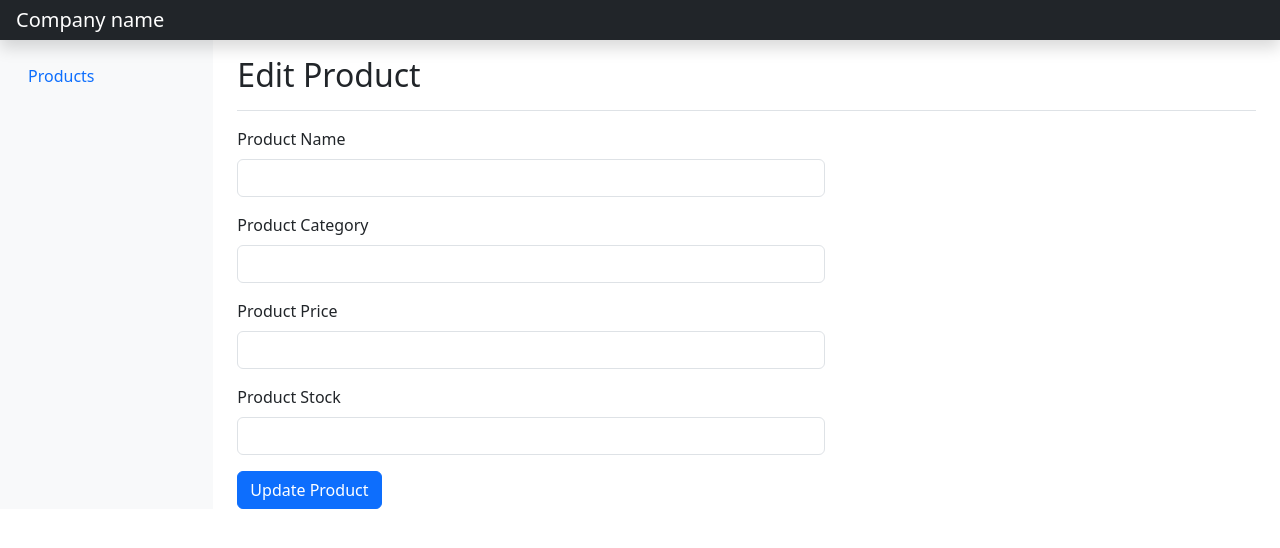
After one commit to ashutoshm17121999/mongo-Store, a PHP site: page /src/app/views/login/updateList.phtml in a window 1280 px wide. The commit adds this page. Shown: the top 548 px of the page. Run offline with PHP 8.4, Linux system fonts and the light colour scheme; the template is opened without the code that fills it, so the values that code supplies are empty; some libraries are stand-ins or nearby versions.

Commit message:
mongodb-Add Product

```diff
--- /dev/null
+++ b/src/app/views/login/updateList.phtml
@@ -0,0 +1,117 @@
+<!doctype html>
+<html lang="en">
+
+<head>
+    <meta charset="utf-8">
+    <meta name="viewport" content="width=device-width, initial-scale=1">
+    <meta name="description" content="">
+    <meta name="author" content="Mark Otto, Jacob Thornton, and Bootstrap contributors">
+    <meta name="generator" content="Hugo 0.88.1">
+    <link href="https://cdn.jsdelivr.net/npm/bootstrap@5.1.3/dist/css/bootstrap.min.css" rel="stylesheet" integrity="sha384-1BmE4kWBq78iYhFldvKuhfTAU6auU8tT94WrHftjDbrCEXSU1oBoqyl2QvZ6jIW3" crossorigin="anonymous">
+    <title>Dashboard Template · Bootstrap v5.1</title>
+
+    <link rel="canonical" href="https://getbootstrap.com/docs/5.1/examples/dashboard/">
+
+
+
+    <!-- Bootstrap core CSS -->
+    <link href="../node_modules/bootstrap/dist/css/bootstrap.min.css" rel="stylesheet" crossorigin="anonymous">
+
+
+    <style>
+        .bd-placeholder-img {
+            font-size: 1.125rem;
+            text-anchor: middle;
+            -webkit-user-select: none;
+            -moz-user-select: none;
+            user-select: none;
+        }
+
+        @media (min-width: 768px) {
+            .bd-placeholder-img-lg {
+                font-size: 3.5rem;
+            }
+        }
+    </style>
+
+
+    <!-- Custom styles for this template -->
+    <link href="./assets/css/dashboard.css" rel="stylesheet">
+</head>
+
+<body>
+
+    <header class="navbar navbar-dark sticky-top bg-dark flex-md-nowrap p-0 shadow">
+        <a class="navbar-brand col-md-3 col-lg-2 me-0 px-3" href="#">Company name</a>
+        <button class="navbar-toggler position-absolute d-md-none collapsed" type="button" data-bs-toggle="collapse" data-bs-target="#sidebarMenu" aria-controls="sidebarMenu" aria-expanded="false" aria-label="Toggle navigation">
+            <span class="navbar-toggler-icon"></span>
+        </button>
+        <div class="navbar-nav">
+        </div>
+    </header>
+    <div class="container-fluid">
+        <div class="row">
+            <nav id="sidebarMenu" class="col-md-3 col-lg-2 d-md-block bg-light sidebar collapse">
+                <div class="position-sticky pt-3">
+                    <ul class="nav flex-column">
+                        <li class="nav-item">
+                            <a class="nav-link active" aria-current="page" href="/index/product">
+                                <span data-feather="home"></span>
+                                Products
+                            </a>
+                        </li>
+
+                    </ul>
+                </div>
+            </nav>
+
+            <main class="col-md-9 ms-sm-auto col-lg-10 px-md-4">
+                <div class="d-flex justify-content-between flex-wrap flex-md-nowrap align-items-center pt-3 pb-2 mb-3 border-bottom">
+                    <h1 class="h2">Edit Product</h1>
+                </div>
+                <form class="row g-3" method="POST" action="/login/updateProduct">
+                    <div class="col-md-7">
+                        <label for="product_name" class="form-label">Product Name</label>
+                        <input type="text" class="form-control" id="product_name" name="product_name" value="<?php echo $data->name; ?>">
+                    </div>
+                    <div class="col-md-7">
+                        <label for="product_category" class="form-label">Product Category</label>
+                        <input type="text" class="form-control" id="product_category" name="product_category" value="<?php echo $data->category; ?>">
+                    </div>
+                    <div class="col-md-7">
+                        <label for="product_price" class="form-label">Product Price</label>
+                        <input type="text" class="form-control" id="product_price" name="product_price" value="<?php echo $data->price; ?>">
+                    </div>
+                    <div class="col-md-7">
+                        <label for="product_stock" class="form-label">Product Stock</label>
+                        <input type="text" class="form-control" id="product_stock" name="product_stock" value="<?php echo $data->stock; ?>">
+                    </div>
+                    <input type="hidden" name="id" value="<?php echo $data->_id; ?>">
+                    <?php
+                    // error_reporting(0);
+                    $length = count($data->added_fields);
+                    $html = "<h3>Addtional Fields</h3>";
+                    if (!$length == 0) {
+                        foreach ($data->added_fields as $k => $v) {
+                            $html .= '<div id="inputFormRow" class="row">
+                            <div class="input-group mb-3">
+                            <input type="text" name="field[]" value=' . $k . ' class="form-control m-input">
+                            <input type="text" name="value[]" value=' . $v . ' class="form-control m-input">
+                        </div></div>';
+                        }
+                        echo $html;
+                    }
+                    ?>
+                     <div class="col-12">
+                        <button type="submit" class="btn btn-primary" name="update" value="blog">Update Product</button>
+                    </div>
+                </form>
+            </main>
+        </div>
+    </div>
+
+
+    <script src="../node_modules/bootstrap/dist/js/bootstrap.bundle.js" integrity="sha384-ka7Sk0Gln4gmtz2MlQnikT1wXgYsOg+OMhuP+IlRH9sENBO0LRn5q+8nbTov4+1p" crossorigin="anonymous"></script>
+</body>
+
+</html>
```
Also changed, not shown: src/app/controllers/LoginController.php (+79 -1 lines), src/app/models/Movies.php (+94 -0 lines), src/app/views/login/index.phtml (+9 -1 lines), src/app/views/login/listProducts.phtml (added, +229 -0 lines), src/app/views/login/popup.phtml (added).
